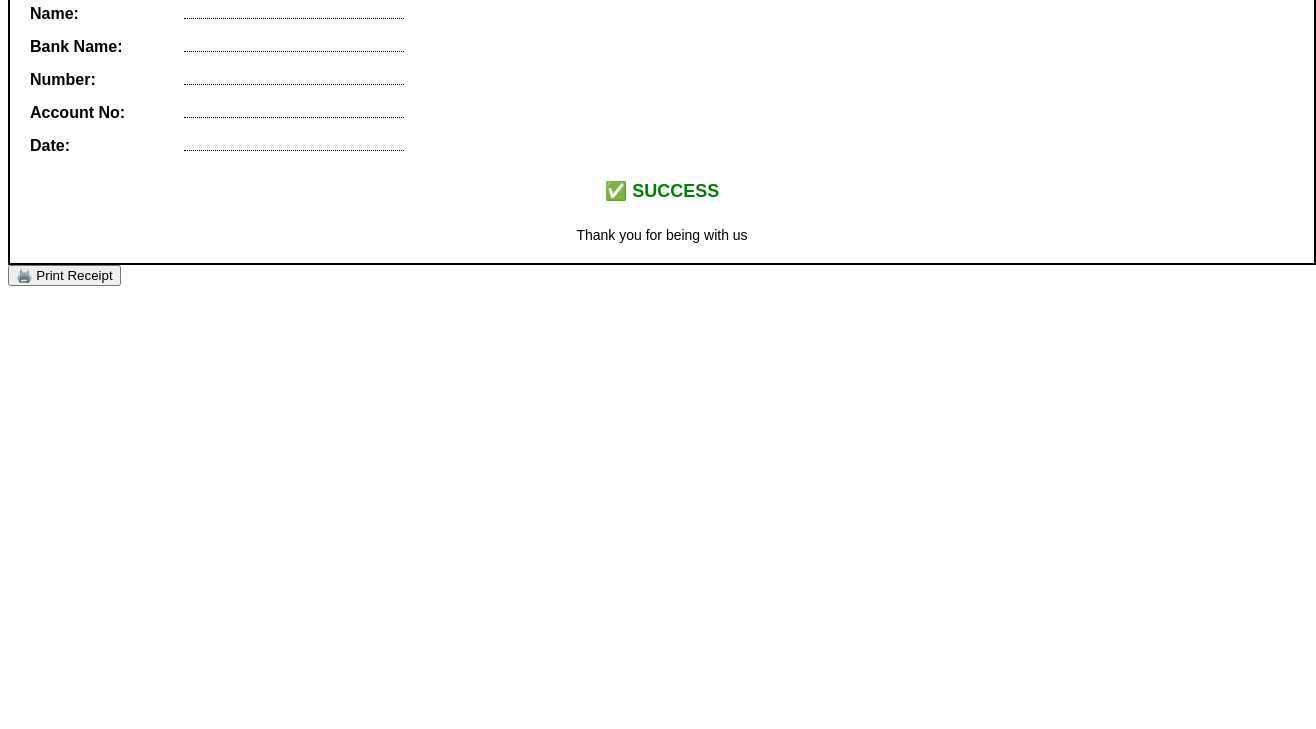
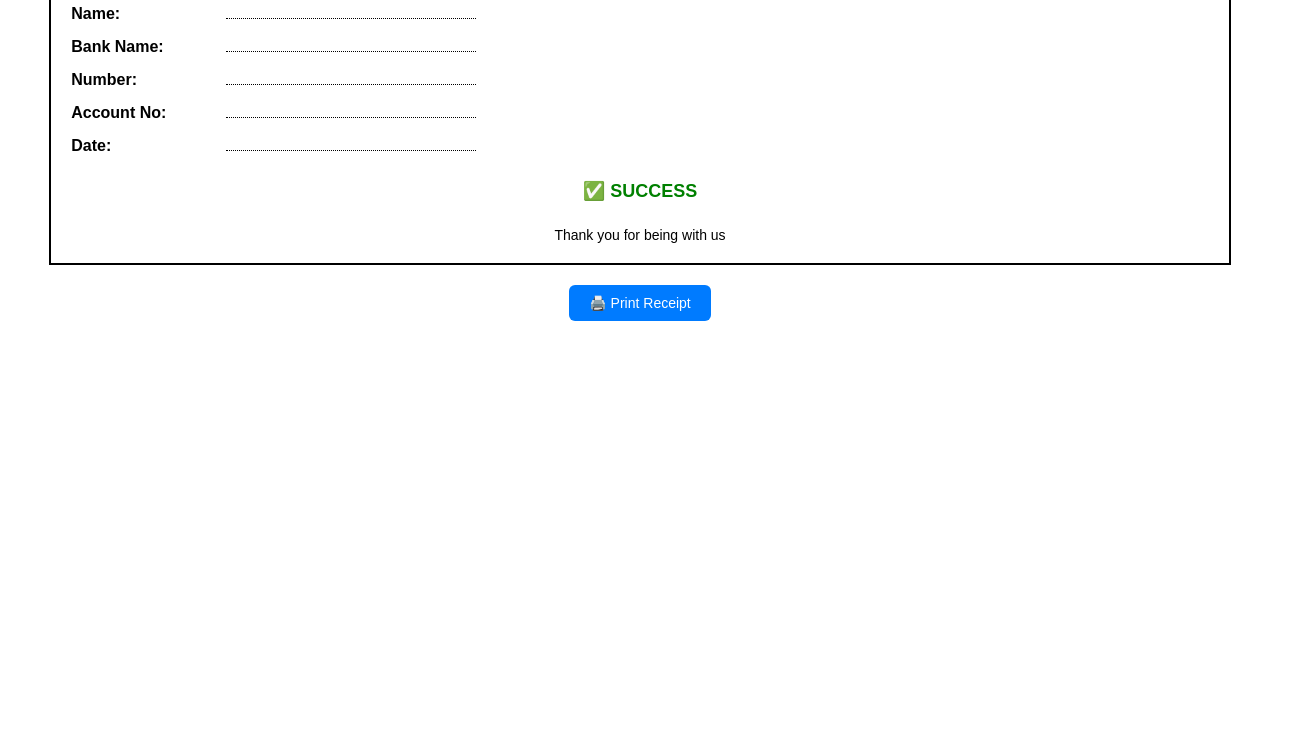
Before and after one commit to Kanish28/Money-transfer-Bill-, a plain HTML site: page index.html in a window 1280 px wide. Shown: the part 71-800 px from the top of the page, 1316 px wide, since content can reach past the window. Drawn offline with Linux system fonts and the light colour scheme.

Commit message:
Update style.css

```diff
--- a/style.css
+++ b/style.css
@@ -1,17 +1,22 @@
+/* Set print to A5 landscape */
 @page {
-  size: A5;
-  margin: 20mm;
+  size: A5 landscape;
+  margin: 15mm;
 }
 
 body {
   font-family: Arial, sans-serif;
   background: #fff;
+  display: flex;
+  justify-content: center;
+  align-items: center;
+  flex-direction: column;
 }
 
 .bill {
   border: 2px solid #000;
   padding: 20px;
-  width: 100%;
+  width: 90%;
   height: auto;
 }
 
@@ -36,7 +41,7 @@ body {
 .line {
   border-bottom: 1px dotted #000;
   display: inline-block;
-  width: 220px;
+  width: 250px;
 }
 
 .status {
@@ -52,3 +57,26 @@ body {
   margin-top: 20px;
   font-size: 14px;
 }
+
+/* Hide print button on actual print */
+.print-btn {
+  text-align: center;
+  margin-top: 20px;
+}
+.print-btn button {
+  background: #007bff;
+  color: white;
+  border: none;
+  padding: 10px 20px;
+  border-radius: 6px;
+  cursor: pointer;
+  font-size: 14px;
+}
+.print-btn button:hover {
+  background: #0056b3;
+}
+@media print {
+  .print-btn {
+    display: none;
+  }
+}
```
